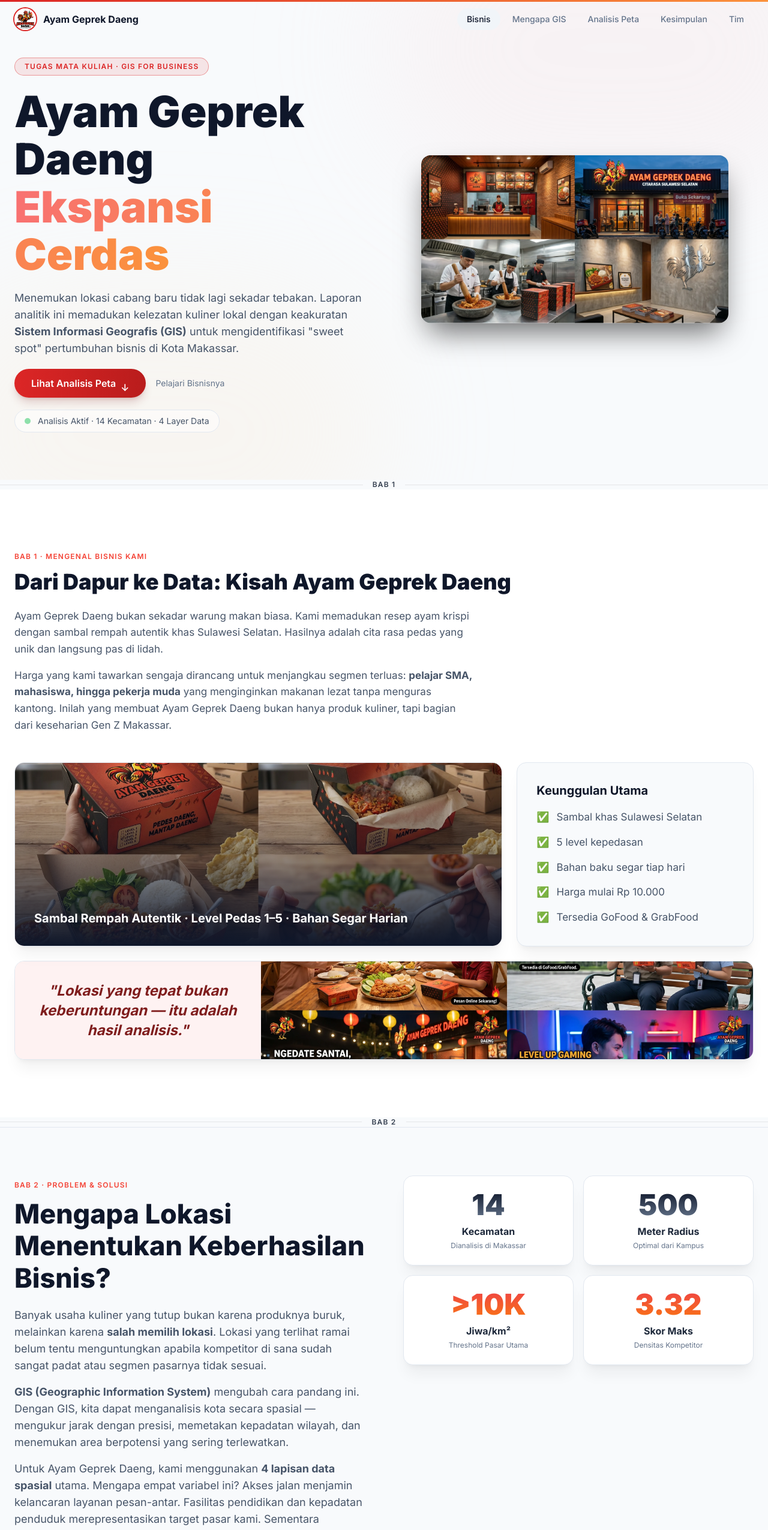
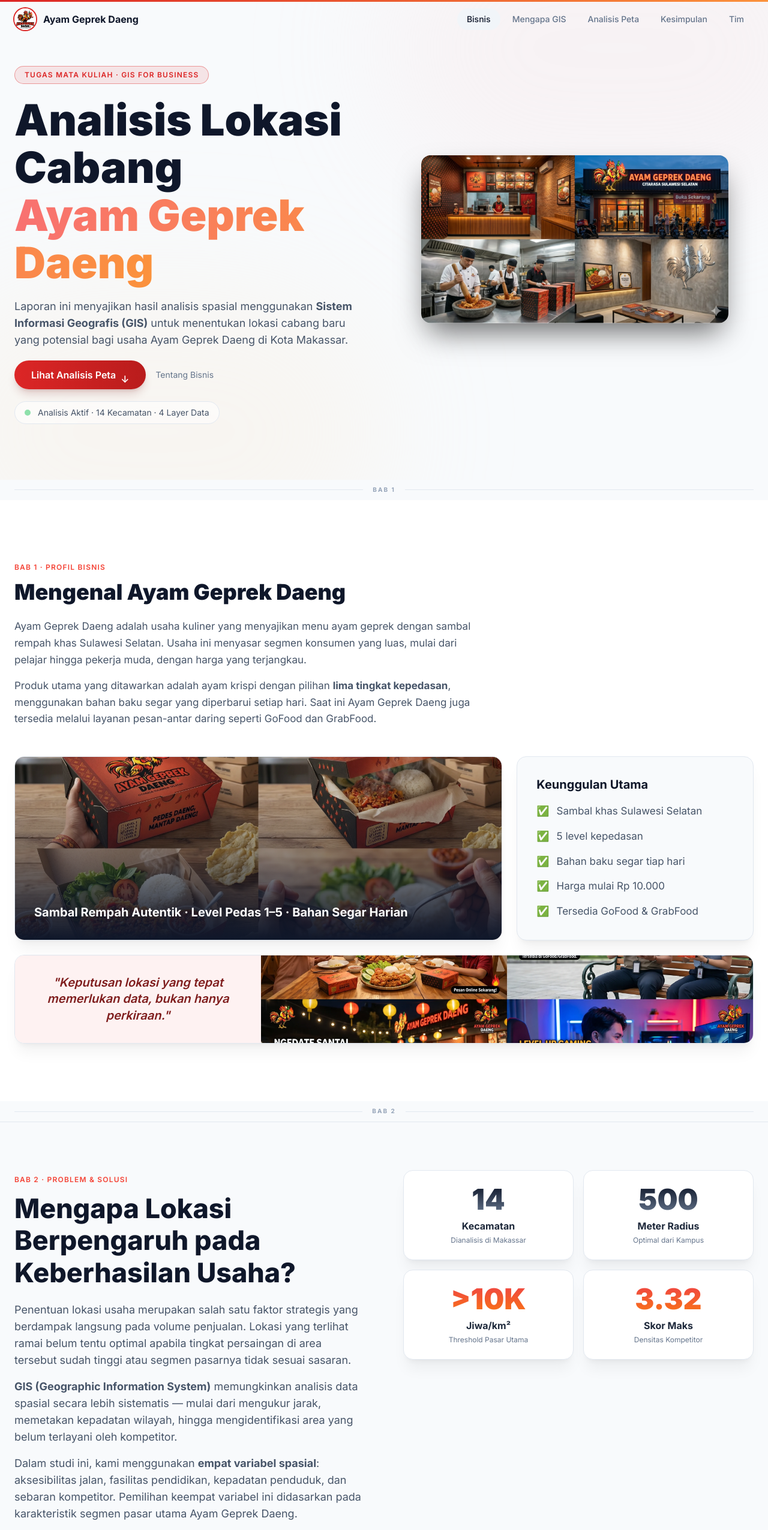
Before and after one commit to Hengki-Setiawan/Website-Gis-Ayam-Geprek-Daeng, a React (Vite) app: page / in a window 1280 px wide. Shown: the top 2551 px of the page at 60% size. Built offline with nearby package versions, Linux system fonts and the light colour scheme.

Commit message:
refactor: simplify all texts to be formal and academic, redesign chapter dividers

```diff
--- a/src/components/AnalisisPetaSection.jsx
+++ b/src/components/AnalisisPetaSection.jsx
@@ -58,9 +58,9 @@
       <div className="max-w-7xl mx-auto">
         <div className="mb-10 md:mb-12">
           <span className="section-label">BAB 4 · ANALISIS SPASIAL</span>
-          <h2 className="section-title text-slate-900 mt-2 mb-3">Empat Lapisan Data untuk Membaca Kota</h2>
+          <h2 className="section-title text-slate-900 mt-2 mb-3">Hasil Analisis Empat Variabel Spasial</h2>
           <p className="text-slate-600 max-w-2xl text-base md:text-lg">
-            Setiap peta merepresentasikan satu dimensi spasial Kota Makassar yang berpengaruh terhadap keberhasilan outlet kuliner. Pilih tab untuk membaca analisis lengkapnya.
+            Setiap peta menggambarkan satu variabel spasial Kota Makassar yang relevan dalam penentuan lokasi usaha kuliner. Pilih tab untuk melihat analisis tiap variabel.
           </p>
         </div>
 
--- a/src/components/BisnisSection.jsx
+++ b/src/components/BisnisSection.jsx
@@ -5,14 +5,14 @@
     <section id="bisnis" className="py-24 px-6 bg-white">
       <div className="max-w-7xl mx-auto">
         <div className="mb-12">
-          <span className="section-label">BAB 1 · MENGENAL BISNIS KAMI</span>
-          <h2 className="text-4xl font-black text-slate-900 mt-2 mb-6">Dari Dapur ke Data: Kisah Ayam Geprek Daeng</h2>
+          <span className="section-label">BAB 1 · PROFIL BISNIS</span>
+          <h2 className="text-4xl font-black text-slate-900 mt-2 mb-6">Mengenal Ayam Geprek Daeng</h2>
           <div className="text-slate-600 leading-relaxed max-w-3xl space-y-4">
             <p>
-              Ayam Geprek Daeng bukan sekadar warung makan biasa. Kami memadukan resep ayam krispi dengan sambal rempah autentik khas Sulawesi Selatan. Hasilnya adalah cita rasa pedas yang unik dan langsung pas di lidah.
+              Ayam Geprek Daeng adalah usaha kuliner yang menyajikan menu ayam geprek dengan sambal rempah khas Sulawesi Selatan. Usaha ini menyasar segmen konsumen yang luas, mulai dari pelajar hingga pekerja muda, dengan harga yang terjangkau.
             </p>
             <p>
-              Harga yang kami tawarkan sengaja dirancang untuk menjangkau segmen terluas: <strong>pelajar SMA, mahasiswa, hingga pekerja muda</strong> yang menginginkan makanan lezat tanpa menguras kantong. Inilah yang membuat Ayam Geprek Daeng bukan hanya produk kuliner, tapi bagian dari keseharian Gen Z Makassar.
+              Produk utama yang ditawarkan adalah ayam krispi dengan pilihan <strong>lima tingkat kepedasan</strong>, menggunakan bahan baku segar yang diperbarui setiap hari. Saat ini Ayam Geprek Daeng juga tersedia melalui layanan pesan-antar daring seperti GoFood dan GrabFood.
             </p>
           </div>
         </div>
@@ -55,8 +55,8 @@
             className="md:col-span-3 card-dark overflow-hidden flex flex-col md:flex-row border border-slate-200"
           >
             <div className="md:w-1/3 p-8 flex items-center justify-center bg-red-50">
-              <blockquote className="text-2xl font-bold text-red-900 italic text-center leading-snug">
-                "Lokasi yang tepat bukan keberuntungan — itu adalah hasil analisis."
+              <blockquote className="text-xl font-semibold text-red-900 italic text-center leading-snug">
+                "Keputusan lokasi yang tepat memerlukan data, bukan hanya perkiraan."
               </blockquote>
             </div>
             <div className="md:w-2/3 relative min-h-[250px] md:min-h-[auto]">
--- a/src/components/ChapterDivider.jsx
+++ b/src/components/ChapterDivider.jsx
@@ -1,8 +1,16 @@
-// Section divider component — BP1 "garis horizontal dengan ● di tengah"
+// Section divider — visible line separator between chapters
 export function ChapterDivider({ label }) {
   return (
-    <div className="chapter-divider text-gray-700 text-xs font-semibold tracking-widest uppercase select-none">
-      <span>{label || '●'}</span>
+    <div className="w-full py-2 px-6">
+      <div className="max-w-7xl mx-auto flex items-center gap-4">
+        <div className="flex-1 h-px bg-slate-200" />
+        {label && (
+          <span className="text-[10px] font-bold tracking-[0.2em] uppercase text-slate-400 select-none whitespace-nowrap">
+            {label}
+          </span>
+        )}
+        <div className="flex-1 h-px bg-slate-200" />
+      </div>
     </div>
   )
 }
--- a/src/components/HeroSection.jsx
+++ b/src/components/HeroSection.jsx
@@ -35,12 +35,12 @@
           </motion.span>
 
           <motion.h1 variants={item} className="hero-title text-slate-900">
-            Ayam Geprek Daeng<br />
-            <span className="text-gradient">Ekspansi Cerdas</span>
+            Analisis Lokasi Cabang<br />
+            <span className="text-gradient">Ayam Geprek Daeng</span>
           </motion.h1>
 
           <motion.p variants={item} className="text-slate-600 text-base md:text-lg leading-relaxed">
-            Menemukan lokasi cabang baru tidak lagi sekadar tebakan. Laporan analitik ini memadukan kelezatan kuliner lokal dengan keakuratan <strong>Sistem Informasi Geografis (GIS)</strong> untuk mengidentifikasi "sweet spot" pertumbuhan bisnis di Kota Makassar.
+            Laporan ini menyajikan hasil analisis spasial menggunakan <strong>Sistem Informasi Geografis (GIS)</strong> untuk menentukan lokasi cabang baru yang potensial bagi usaha Ayam Geprek Daeng di Kota Makassar.
           </motion.p>
 
           <motion.div variants={item} className="flex flex-col sm:flex-row items-center gap-4 mt-2">
@@ -51,7 +51,7 @@
               <span className="bounce-arrow">↓</span>
             </a>
             <a href="#bisnis" className="flex items-center gap-2 text-slate-500 hover:text-slate-800 transition-colors text-sm">
-              Pelajari Bisnisnya
+              Tentang Bisnis
             </a>
           </motion.div>
 
--- a/src/components/KesimpulanSection.jsx
+++ b/src/components/KesimpulanSection.jsx
@@ -6,10 +6,10 @@
     <section id="kesimpulan" className="py-24 px-6 bg-white border-t border-slate-200">
       <div className="max-w-7xl mx-auto">
         <div className="mb-16 max-w-3xl">
-          <span className="section-label">BAB 5 · REKOMENDASI</span>
-          <h2 className="text-4xl font-black text-slate-900 mt-2 mb-6">Rekomendasi Titik Lokasi Terbaik</h2>
+          <span className="section-label">BAB 5 · KESIMPULAN &amp; REKOMENDASI</span>
+          <h2 className="text-4xl font-black text-slate-900 mt-2 mb-6">Rekomendasi Lokasi Berdasarkan Analisis GIS</h2>
           <p className="text-slate-600 text-lg leading-relaxed">
-            Dari overlay keempat layer (Aksesibilitas, Kampus, Kepadatan, Kompetitor), kami menemukan titik temu yang ideal. Geser slider di bawah ini untuk melihat irisan kritis antara zona padat penduduk dengan konsentrasi kompetitor.
+            Berdasarkan overlay keempat variabel spasial, diperoleh beberapa wilayah yang memenuhi kriteria kelayakan lokasi. Geser slider di bawah untuk membandingkan peta kepadatan penduduk dengan sebaran kompetitor secara langsung.
           </p>
         </div>
 
@@ -36,7 +36,7 @@
 
           <div className="space-y-8">
             <div className="card-dark p-8 bg-slate-50 border border-slate-200">
-              <h3 className="text-2xl font-bold text-slate-900 mb-4">Formula Lokasi Ideal</h3>
+              <h3 className="text-2xl font-bold text-slate-900 mb-4">Kriteria Lokasi yang Dipenuhi</h3>
               <ul className="space-y-3 text-slate-600">
                 <li className="flex items-center gap-3"><span>✅</span> Berada di akses jalan utama (biru/hijau)</li>
                 <li className="flex items-center gap-3"><span>✅</span> Dekat area kampus (radius 500m)</li>
@@ -46,7 +46,7 @@
             </div>
 
             <p className="text-slate-600 leading-relaxed text-lg">
-              Kesimpulannya, strategi terbaik adalah membuka outlet baru di sekitar perimeter luar dari area kompetitor utama. Berdasarkan kriteria ini, kami merekomendasikan dua kawasan:
+              Berdasarkan evaluasi keempat kriteria, terdapat dua kawasan yang paling memenuhi syarat dan direkomendasikan sebagai lokasi cabang baru:
             </p>
 
             <div className="grid sm:grid-cols-2 gap-4">
@@ -99,7 +99,7 @@
         >
           <img src="/Gambar produk.webp" alt="Produk Ayam Geprek" className="w-full h-full object-cover" loading="lazy" />
           <div className="absolute inset-0 bg-gradient-to-t from-black/80 via-transparent to-transparent flex items-end p-8">
-            <p className="text-white font-bold text-2xl italic">"Siap melayani kawasan baru dengan rasa yang sama."</p>
+            <p className="text-white font-semibold text-lg">Analisis GIS · Program Studi Bisnis Digital · UNM 2026</p>
           </div>
         </motion.div>
       </div>
--- a/src/components/LandasanTeoriSection.jsx
+++ b/src/components/LandasanTeoriSection.jsx
@@ -6,9 +6,9 @@
       <div className="max-w-5xl mx-auto">
         <div className="text-center mb-12">
           <span className="section-label">BAB 3 · LANDASAN TEORI</span>
-          <h2 className="section-title text-slate-900 mt-2">Sistem Informasi Geografis &amp; Analisis Spasial</h2>
+          <h2 className="section-title text-slate-900 mt-2">Sistem Informasi Geografis dalam Analisis Bisnis</h2>
           <p className="text-slate-600 mt-4 max-w-3xl mx-auto">
-            Sistem Informasi Geografis merupakan platform berbasis komputer yang berfungsi mengelola dan menganalisis data bereferensi spasial untuk mengungkap hubungan antara lokasi bisnis dengan variabel eksternal seperti kepadatan penduduk dan aksesibilitas.
+            Sistem Informasi Geografis (GIS) adalah platform berbasis komputer untuk mengelola dan menganalisis data spasial. Dalam konteks bisnis, GIS digunakan untuk memahami hubungan antara lokasi usaha dengan faktor eksternal seperti kepadatan penduduk dan aksesibilitas jalan.
           </p>
         </div>
 
@@ -25,7 +25,7 @@
             </div>
             <h3 className="text-xl font-bold text-slate-900 mb-3">Central Place Theory</h3>
             <p className="text-slate-600 text-sm leading-relaxed">
-              Teori Lokasi Sentral (Christaller) berfokus pada distribusi layanan ekonomi dalam suatu sistem wilayah berdasarkan jangkauan dan ambang batas. Konsep <strong>range</strong> menjelaskan jarak maksimal yang bersedia ditempuh konsumen, sementara <strong>threshold</strong> menetapkan batas minimum populasi yang dibutuhkan agar sebuah usaha dapat bertahan secara finansial.
+              Teori Lokasi Sentral (Christaller) menjelaskan distribusi layanan ekonomi dalam suatu wilayah berdasarkan konsep <strong>range</strong> (jarak maksimal yang bersedia ditempuh konsumen) dan <strong>threshold</strong> (batas minimum populasi agar suatu usaha dapat bertahan secara finansial). Teori ini menjadi dasar dalam penentuan jangkauan layanan bisnis secara spasial.
             </p>
           </motion.div>
 
@@ -40,9 +40,9 @@
             <div className="w-12 h-12 rounded-full bg-orange-100 flex items-center justify-center text-orange-600 text-2xl mb-5">
               🔥
             </div>
-            <h3 className="text-xl font-bold text-slate-900 mb-3">Analisis Spasial GIS</h3>
+            <h3 className="text-xl font-bold text-slate-900 mb-3">Metode Analisis Spasial</h3>
             <p className="text-slate-600 text-sm leading-relaxed">
-              Metode analisis mencakup <strong>Kernel Density Estimation (KDE)</strong> yang berfungsi memetakan titik-titik intensitas aktivitas usaha tertinggi secara non-parametrik. Serta <strong>Buffer Analysis</strong> untuk mendefinisikan zona jangkauan layanan dan mengidentifikasi potensi kompetisi antar gerai UMKM di sekitarnya.
+              Studi ini menggunakan dua metode utama: <strong>Kernel Density Estimation (KDE)</strong> untuk memetakan intensitas distribusi titik-titik usaha, dan <strong>Buffer Analysis</strong> untuk mendefinisikan zona jangkauan layanan serta mengidentifikasi potensi persaingan antar lokasi usaha di sekitarnya.
             </p>
           </motion.div>
         </div>
--- a/src/components/MengapaGISSection.jsx
+++ b/src/components/MengapaGISSection.jsx
@@ -48,16 +48,16 @@
         <div className="grid lg:grid-cols-2 gap-12 lg:gap-16 items-start">
           <div>
             <span className="section-label">BAB 2 · PROBLEM &amp; SOLUSI</span>
-            <h2 className="section-title text-slate-900 mt-2 mb-5">Mengapa Lokasi Menentukan Keberhasilan Bisnis?</h2>
+            <h2 className="section-title text-slate-900 mt-2 mb-5">Mengapa Lokasi Berpengaruh pada Keberhasilan Usaha?</h2>
             <div className="space-y-4 text-slate-600 leading-relaxed text-base md:text-lg">
               <p>
-                Banyak usaha kuliner yang tutup bukan karena produknya buruk, melainkan karena <strong>salah memilih lokasi</strong>. Lokasi yang terlihat ramai belum tentu menguntungkan apabila kompetitor di sana sudah sangat padat atau segmen pasarnya tidak sesuai.
+                Penentuan lokasi usaha merupakan salah satu faktor strategis yang berdampak langsung pada volume penjualan. Lokasi yang terlihat ramai belum tentu optimal apabila tingkat persaingan di area tersebut sudah tinggi atau segmen pasarnya tidak sesuai sasaran.
               </p>
               <p>
-                <strong>GIS (Geographic Information System)</strong> mengubah cara pandang ini. Dengan GIS, kita dapat menganalisis kota secara spasial — mengukur jarak dengan presisi, memetakan kepadatan wilayah, dan menemukan area berpotensi yang sering terlewatkan.
+                <strong>GIS (Geographic Information System)</strong> memungkinkan analisis data spasial secara lebih sistematis — mulai dari mengukur jarak, memetakan kepadatan wilayah, hingga mengidentifikasi area yang belum terlayani oleh kompetitor.
               </p>
               <p>
-                Untuk Ayam Geprek Daeng, kami menggunakan <strong>4 lapisan data spasial</strong> utama. Mengapa empat variabel ini? Akses jalan menjamin kelancaran layanan pesan-antar. Fasilitas pendidikan dan kepadatan penduduk merepresentasikan target pasar kami. Sementara pemetaan titik kompetitor bertujuan menghindari area yang sudah jenuh.
+                Dalam studi ini, kami menggunakan <strong>empat variabel spasial</strong>: aksesibilitas jalan, fasilitas pendidikan, kepadatan penduduk, dan sebaran kompetitor. Pemilihan keempat variabel ini didasarkan pada karakteristik segmen pasar utama Ayam Geprek Daeng.
               </p>
             </div>
 
--- a/src/components/TimSection.jsx
+++ b/src/components/TimSection.jsx
@@ -22,9 +22,9 @@
     <section id="tim" className="py-20 px-4 md:px-6 bg-white">
       <div className="max-w-5xl mx-auto">
         <span className="section-label">TIM PENELITI</span>
-        <h2 className="section-title text-slate-900 mt-2 mb-3">Di Balik Analisis Ini</h2>
+        <h2 className="section-title text-slate-900 mt-2 mb-3">Anggota Kelompok</h2>
         <p className="text-slate-600 text-base mb-10 max-w-2xl">
-          Proyek ini merupakan hasil kerja Kelompok kami, Program Studi Bisnis Digital, Universitas Negeri Makassar, dalam mata kuliah GIS for Business.
+          Proyek ini dikerjakan oleh mahasiswa Program Studi Bisnis Digital, Universitas Negeri Makassar, sebagai bagian dari tugas mata kuliah GIS for Business.
         </p>
 
         {/* Dosen */}
```
